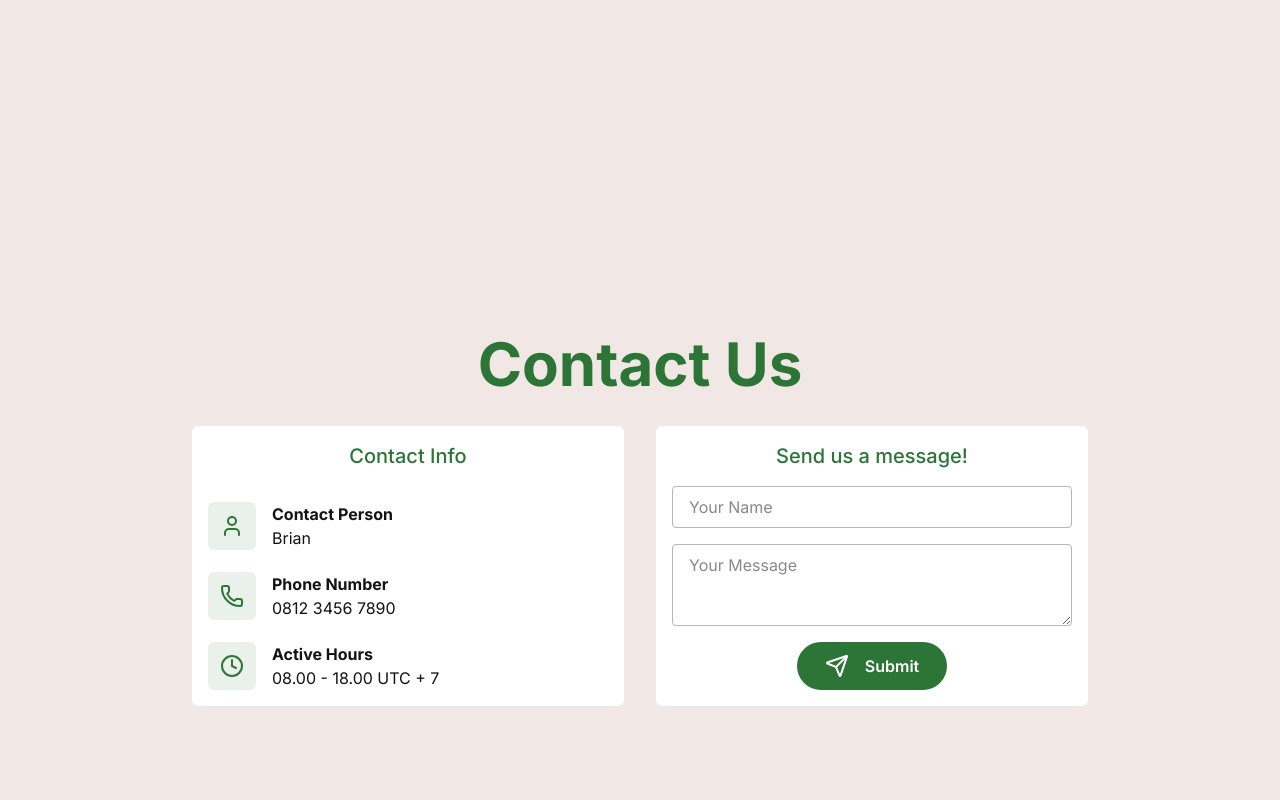
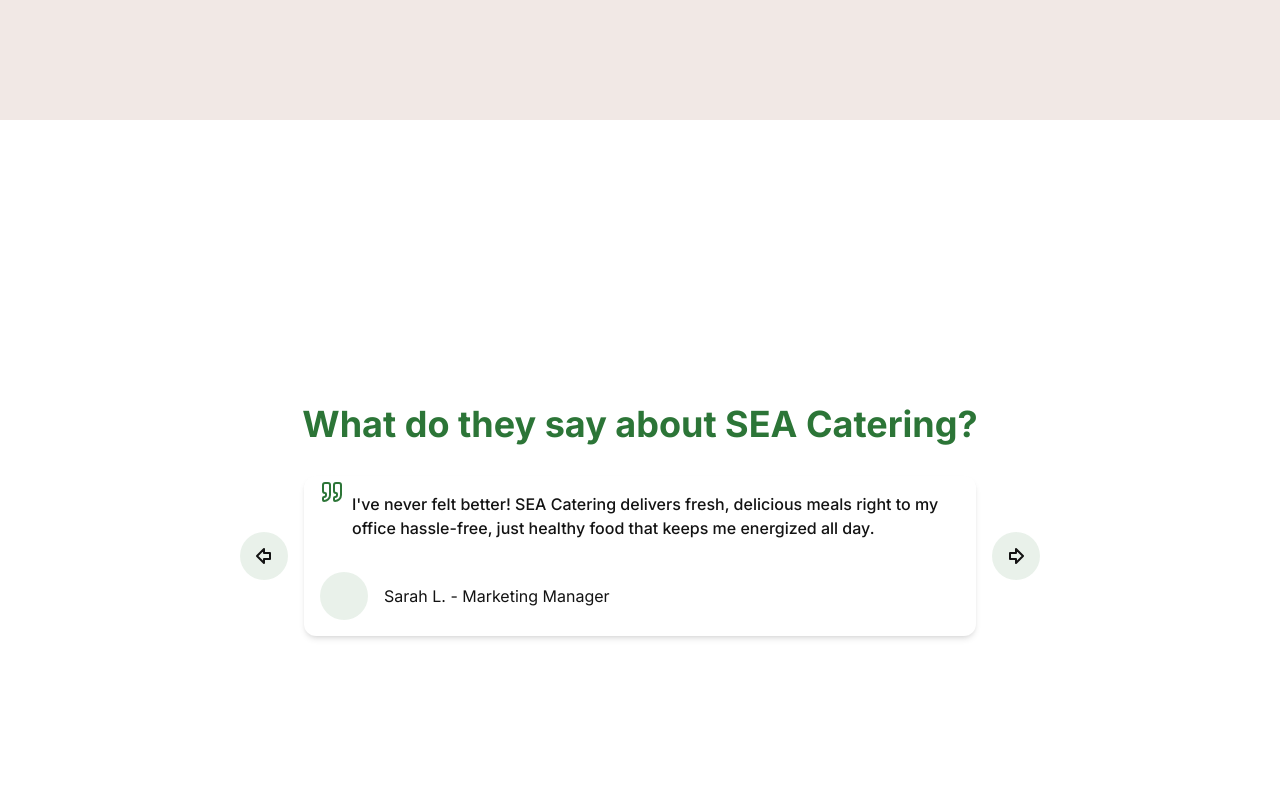
Before and after one commit to Kritzeey/sea-catering, a SvelteKit app: page / in a window 1280 px wide. Shown: the part 2280-3080 px from the top of the page. Built offline with nearby package versions, Linux system fonts and the light colour scheme.

Commit message:
feat: add testimonial component

```diff
--- /dev/null
+++ b/src/lib/components/testimonial.svelte
@@ -0,0 +1,81 @@
+<script lang="ts">
+  import { testimonials, type Testimony } from "$lib/constants/testimony";
+  import { ArrowBigLeft, ArrowBigRight, Quote } from "@lucide/svelte";
+  import { render } from "svelte/server";
+
+  let selectedTestimony = $state(1);
+
+  function incrementSelected() {
+    if (selectedTestimony === 5) {
+      selectedTestimony = 1;
+
+      return;
+    }
+
+    selectedTestimony = selectedTestimony + 1;
+  }
+
+  function decrementSelected() {
+    if (selectedTestimony === 1) {
+      selectedTestimony = 5;
+
+      return;
+    }
+
+    selectedTestimony = selectedTestimony - 1;
+  }
+</script>
+
+<div class="flex h-dvh flex-col items-center justify-center gap-8 bg-white">
+  <div class="text-primary text-4xl font-bold">
+    What do they say about SEA Catering?
+  </div>
+  <div class="flex items-center gap-4">
+    {@render arrowButton("left")}
+
+    {#each testimonials as testimony}
+      {#if testimony.id === selectedTestimony}
+        {@render testimonyCard(testimony)}
+      {/if}
+    {/each}
+
+    {@render arrowButton("right")}
+  </div>
+</div>
+
+{#snippet testimonyCard(testimony: Testimony)}
+  <div
+    class="relative flex w-2xl flex-col gap-8 rounded-xl bg-white p-4 shadow-md"
+  >
+    <div class="absolute top-1">
+      <Quote color="#2c7537" />
+    </div>
+    <div class="text-md ml-8 font-medium">
+      {testimony.quote}
+    </div>
+    <div class="flex items-center gap-4">
+      <div class="bg-primary/10 size-12 rounded-[50%]"></div>
+      <div>
+        {testimony.name} - {testimony.title}
+      </div>
+    </div>
+  </div>
+{/snippet}
+
+{#snippet arrowButton(direction: "left" | "right")}
+  {#if direction === "left"}
+    <button
+      class="bg-primary/10 flex size-12 cursor-pointer items-center justify-center rounded-[50%]"
+      onclick={decrementSelected}
+    >
+      <ArrowBigLeft />
+    </button>
+  {:else if direction === "right"}
+    <button
+      class="bg-primary/10 flex size-12 cursor-pointer items-center justify-center rounded-[50%]"
+      onclick={incrementSelected}
+    >
+      <ArrowBigRight />
+    </button>
+  {/if}
+{/snippet}
--- /dev/null
+++ b/src/lib/constants/testimony.ts
@@ -0,0 +1,44 @@
+export interface Testimony {
+  id: number;
+  name: string;
+  title: string;
+  quote: string;
+}
+
+export const testimonials: Testimony[] = [
+  {
+    id: 1,
+    name: "Sarah L.",
+    title: "Marketing Manager",
+    quote:
+      "I've never felt better! SEA Catering delivers fresh, delicious meals right to my office hassle-free, just healthy food that keeps me energized all day.",
+  },
+  {
+    id: 2,
+    name: "Rina M.",
+    title: "Mother of Two",
+    quote:
+      "As a busy mom, I love knowing I can count on SEA Catering for nutritious meals that my whole family enjoys. Truly healthy meals, anytime, anywhere!",
+  },
+  {
+    id: 3,
+    name: "David P.",
+    title: "Startup Founder",
+    quote:
+      "SEA Catering changed the way our team eats at work. We've replaced takeout with balanced, tasty meals that actually make us feel good.",
+  },
+  {
+    id: 4,
+    name: "Andi K.",
+    title: "Freelance Designer",
+    quote:
+      "From portion size to flavor, everything is on point. SEA Catering makes healthy eating easy, no matter where I am.",
+  },
+  {
+    id: 5,
+    name: "Lina S.",
+    title: "Fitness Coach",
+    quote:
+      "I've tried other meal services, but none match the quality and convenience of SEA Catering. The slogan says it all—healthy meals, anytime, anywhere!",
+  },
+];
--- a/src/routes/+page.svelte
+++ b/src/routes/+page.svelte
@@ -3,11 +3,13 @@
   import Contact from "$lib/components/contact.svelte";
   import Hero from "$lib/components/hero.svelte";
   import Services from "$lib/components/services.svelte";
+  import Testimonial from "$lib/components/testimonial.svelte";
 </script>
 
 <main>
   <Hero />
   <About />
   <Services />
+  <Testimonial />
   <Contact />
 </main>
```
